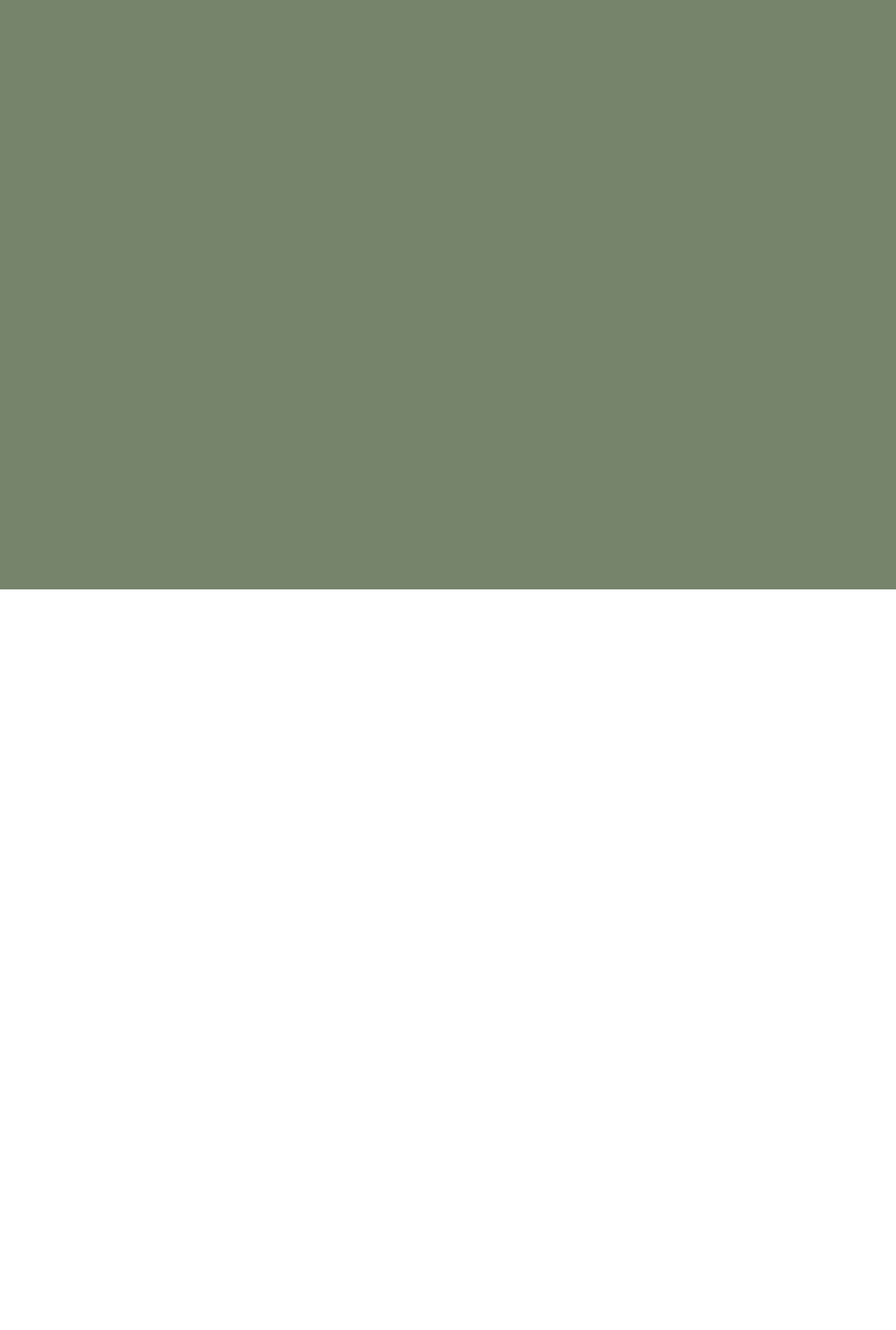
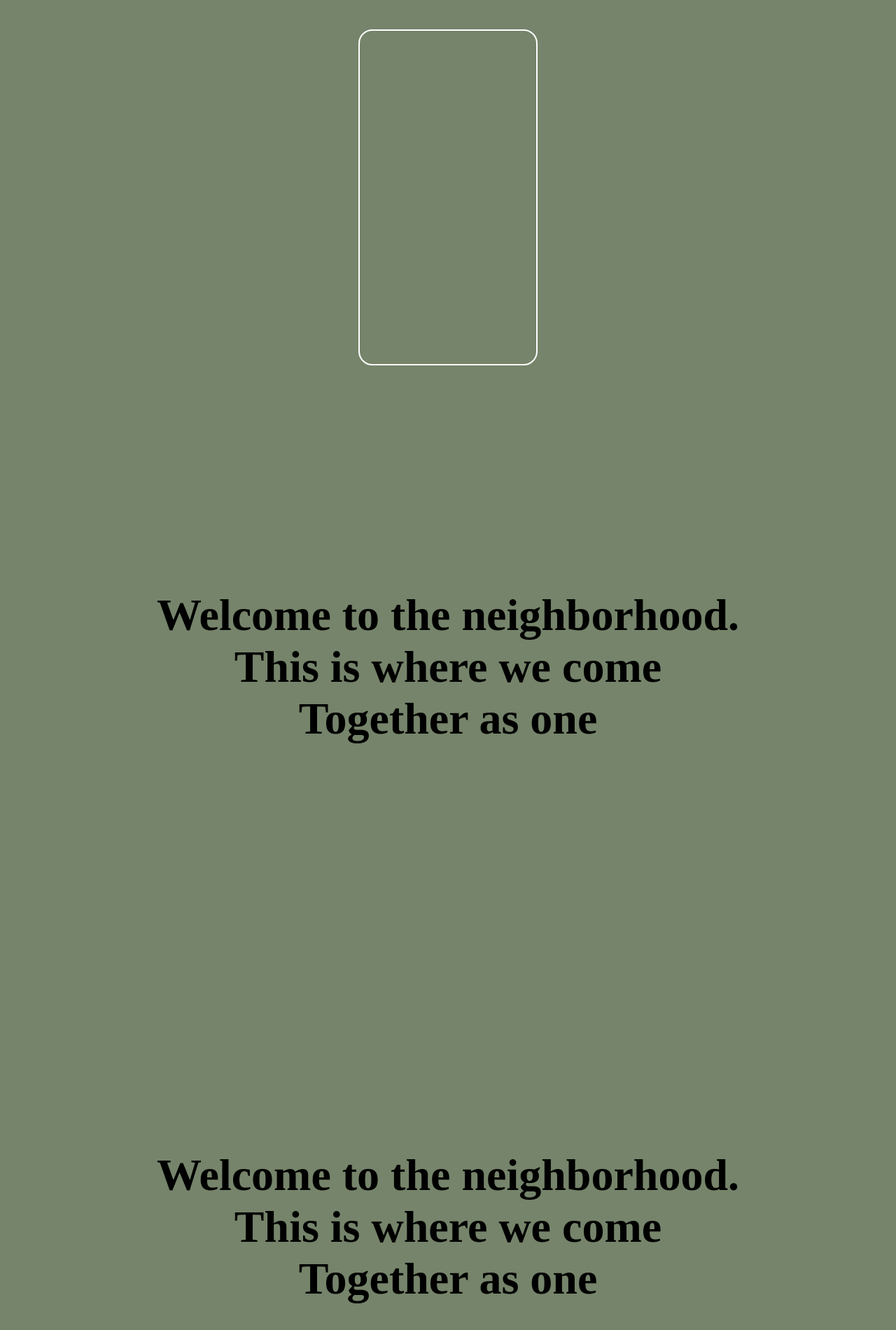
Before and after one commit to Pariitosh/3d-can-html, a website built with Vite: page index.html in a window 1280 px wide. Shown: the part 758-2658 px from the top of the page at 70% size. Before the commit the page ends 1600 px from the top, so only its background shows below. Built offline with nearby package versions, Linux system fonts and the light colour scheme.

Commit message:
added pages

```diff
--- a/index.html
+++ b/index.html
@@ -24,6 +24,21 @@
       </div>
 
     </div>
-    <div class="main"></div>
+
+    <div class="main2">
+      <div class="box"></div>
+    </div>
+
+    <div class="main3">
+      <h1 id="heading1">Welcome to the neighborhood.</h1>
+        <h1 id="heading2">This is where we come</h1>
+        <h1 id="heading3">Together as one</h1>
+    </div>
+
+    <div class="main3">
+      <h1 id="heading1">Welcome to the neighborhood.</h1>
+        <h1 id="heading2">This is where we come</h1>
+        <h1 id="heading3">Together as one</h1>
+    </div>
   </body>
 </html>
--- a/script.js
+++ b/script.js
@@ -6,6 +6,9 @@ const heading1=document.getElementById('heading1')
 const heading2=document.getElementById('heading2')
 const heading3=document.getElementById('heading3')
 
-gsap.to(heading1, {duration: 1,text: {value: "Classic craft beers,",newClass: "class2",delimiter: "",}});
-gsap.to(heading2, {duration: 1,text: {value: "brewed without",newClass: "class2",delimiter: "",}});
-gsap.to(heading3, {duration: 1,text: {value: "fuss",newClass: "class2",delimiter: "",}});
+gsap.to(heading1, {duration: 2,text: {value: "Classic craft beers,",newClass: "class2",delimiter: "",}});
+gsap.from(heading1,{y:-100,duration:2})
+gsap.from(heading2,{y:-100,duration:2})
+gsap.from(heading3,{y:-100,duration:2})
+gsap.to(heading2, {duration: 2,text: {value: "brewed without",newClass: "class2",delimiter: "",}});
+gsap.to(heading3, {duration: 2,text: {value: "fuss",newClass: "class2",delimiter: "",}});
--- a/style.css
+++ b/style.css
@@ -24,13 +24,14 @@
   text-transform: uppercase;
   text-align: center;
   color: white;
+  z-index: 0;
 }
 .navbar{
   width: 100dvw;
   height: 10dvh;
   background-color: black;
   color: white;
-
+  z-index: 1;
   position: fixed;
   top: 0dvh;
   display: flex;
@@ -43,3 +44,29 @@
   margin-left: 1%;
   font-size: 1.5vw;
 }
+.main2{
+  height: 100dvh;
+  width: 100dvw;
+  display: flex;
+  align-items: center;
+  flex-direction: column;
+  background-color:rgb(117, 132, 106);
+}
+.main3{
+  height: 100dvh;
+  width: 100dvw;
+  display: flex;
+  align-items: center;
+  flex-direction: column;
+  background-color:rgb(117, 132, 106);
+}
+.main3 h1{
+  font-size: 5dvw;
+}
+
+.box{
+  height: 60%;
+  width: 20%;
+  border: 2px solid white;
+  border-radius: 20px;
+}
```
